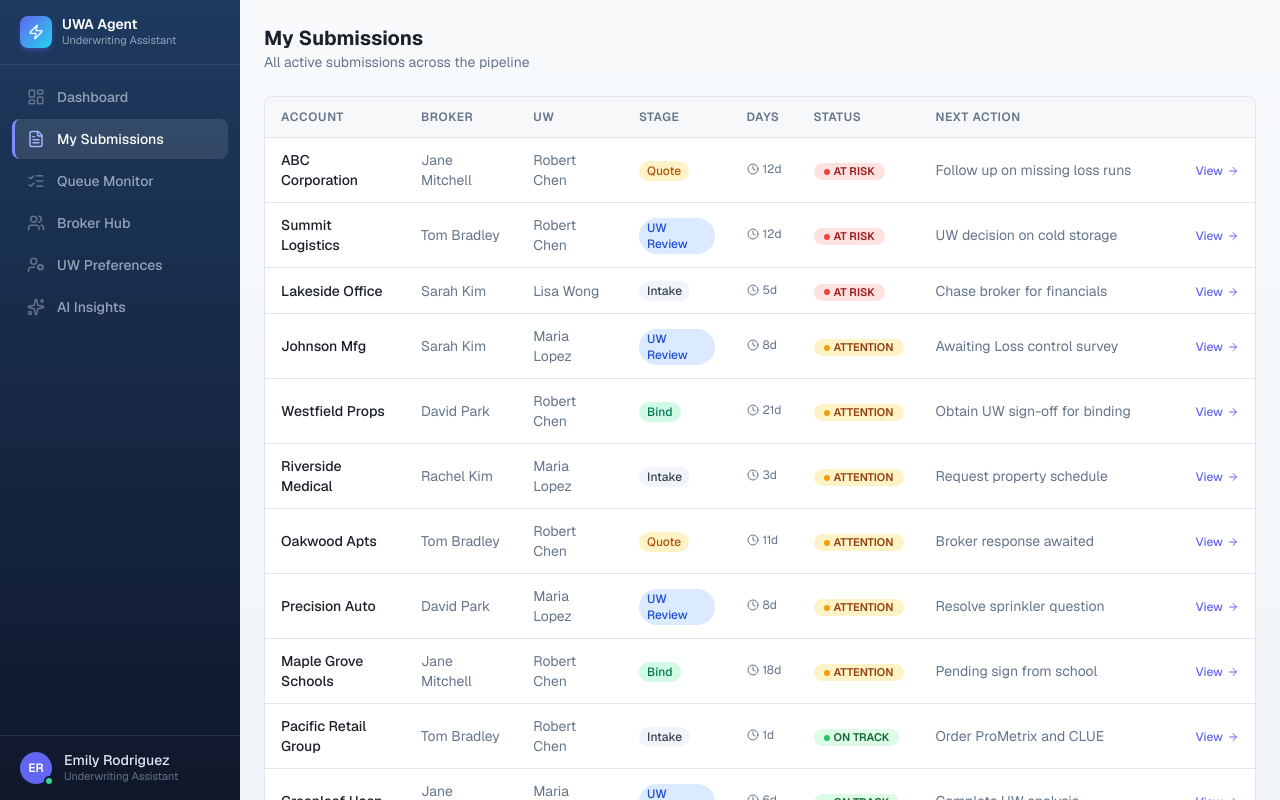
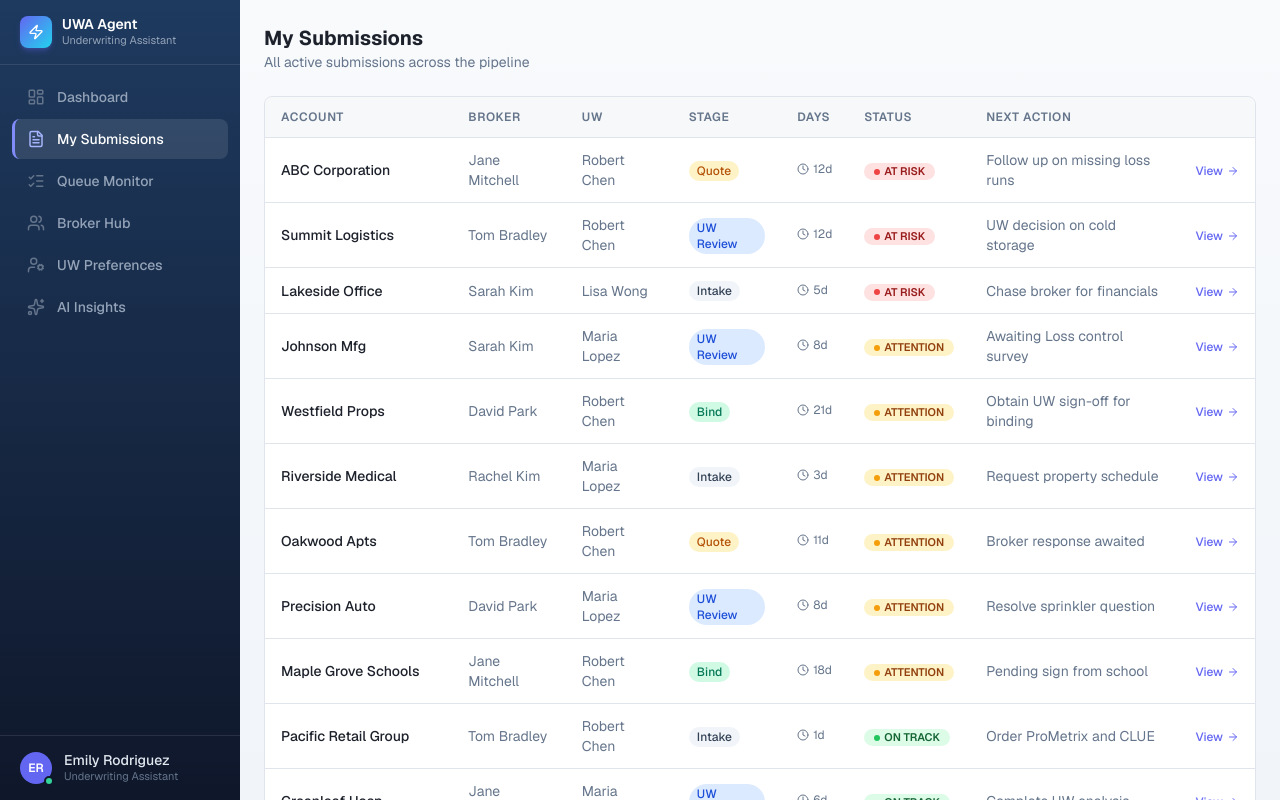
Before and after one commit to lavishlullaby/Underwriters-Assistant, a Next.js app: page /submissions in a window 1280 px wide. Built offline with nearby package versions, Linux system fonts and the light colour scheme.

Commit message:
style: fix table column width and whitespace issues
Apply `whitespace-nowrap` to Account cells and adjust Next Action column width.

```diff
--- a/app/submissions/page.tsx
+++ b/app/submissions/page.tsx
@@ -41,7 +41,7 @@ export default function SubmissionsPage() {
         <table className="w-full text-left text-sm">
           <thead>
             <tr className="border-b border-border bg-muted/50">
-              <th className="w-[140px] px-4 py-3 text-xs font-semibold uppercase tracking-wider text-muted-foreground">
+              <th className="whitespace-nowrap px-4 py-3 text-xs font-semibold uppercase tracking-wider text-muted-foreground">
                 Account
               </th>
               <th className="px-4 py-3 text-xs font-semibold uppercase tracking-wider text-muted-foreground">
@@ -59,7 +59,7 @@ export default function SubmissionsPage() {
               <th className="px-4 py-3 text-xs font-semibold uppercase tracking-wider text-muted-foreground">
                 Status
               </th>
-              <th className="min-w-[260px] px-4 py-3 text-xs font-semibold uppercase tracking-wider text-muted-foreground">
+              <th className="px-4 py-3 text-xs font-semibold uppercase tracking-wider text-muted-foreground">
                 Next Action
               </th>
               <th className="px-4 py-3" />
@@ -71,8 +71,8 @@ export default function SubmissionsPage() {
                 key={sub.id}
                 className="border-b border-border last:border-b-0 hover:bg-muted/30"
               >
-                <td className="px-4 py-3 font-medium text-foreground">
-                  {sub.account}
+<td className="whitespace-nowrap px-4 py-3 font-medium text-foreground">
+                    {sub.account}
                 </td>
                 <td className="px-4 py-3 text-muted-foreground">
                   {sub.broker}
```
